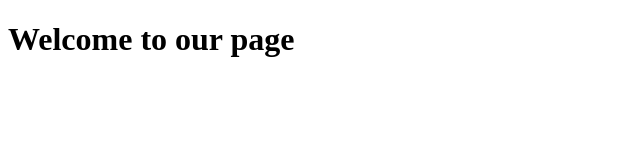
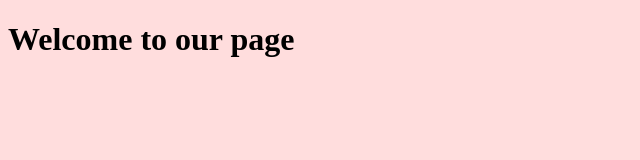
Before and after one commit to steelium/learnzing, a plain HTML site: page index.html in a window 1280 px wide. Shown: the whole page, without its empty margins (0-640 px from the left). Drawn offline with Linux system fonts and the light colour scheme.

Commit message:
Changed the background color

```diff
--- a/index.html
+++ b/index.html
@@ -2,6 +2,11 @@
 <html>
 <head>
 <title>Fake homepage</title>
+<style>
+body {
+  background-color: #ffdddd;
+}
+</style>
 </head>
 <body>
 <h1>Welcome to our page</h1>
```
